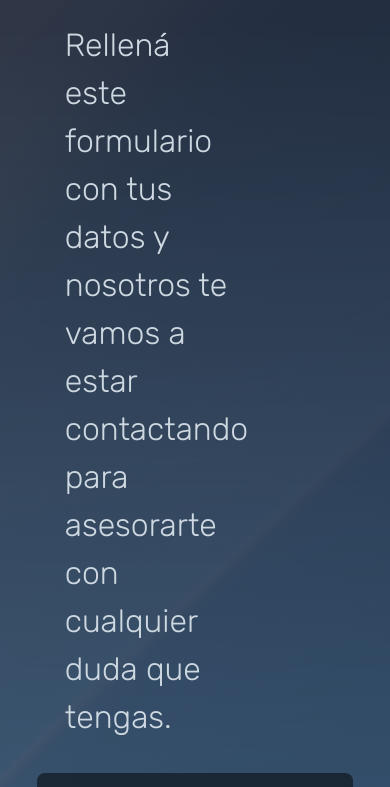
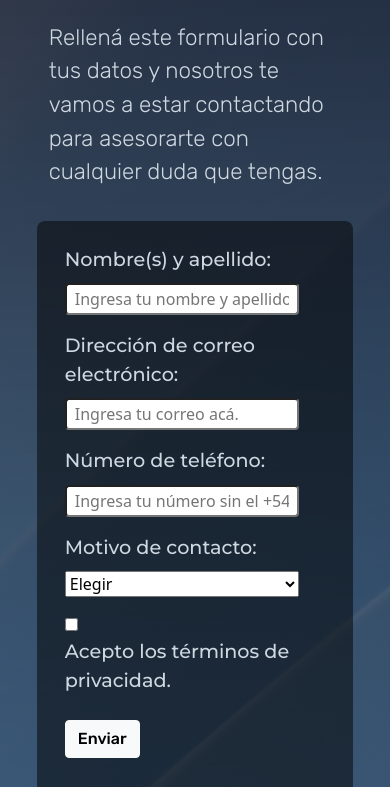
Before and after one commit to guille-k6/HTML-CSS-wpage, a plain HTML site: page formulario/formulario.html in a window 390 px wide. Shown: the part 306-1093 px from the top of the page. Drawn offline with nearby package versions, Linux system fonts and the light colour scheme.

Commit message:
fixin formualrio section font sizes and margin in social media container

```diff
--- a/scss/_mediaQueries.scss
+++ b/scss/_mediaQueries.scss
@@ -24,6 +24,11 @@
 	}
 	.tituloForm{
 		font-size: 2.5rem;
+	}
+	.textoForm{
+		width: 100%;
+		padding: 1rem 0rem;
+		font-size: 1.4rem;
 	}
 
 }
--- a/scss/estilos.scss
+++ b/scss/estilos.scss
@@ -459,6 +459,9 @@ p.textoFooter{
 	font-size: 1.3em;
 	padding:1rem;
 }
+.botonEnviar{
+	@include font-Rubik(500);
+}
 .containerGadget{
 	background: linear-gradient(90deg, rgba(58,198,233,0.3) 3%, rgba(0,0,0,0) 100%);
 	border-left: 2px solid $celeste;
@@ -468,6 +471,7 @@ p.textoFooter{
 .widgetRedes{
 	background-color: $negrito;
 	border-radius: 8px;
+	margin: 4px;
 	padding: 1rem;
 	border: 1px solid $azul-oscuro;
 	box-shadow: 9px 0px 12px 4px rgba(0,0,0,0.63);
@@ -637,6 +641,8 @@ p.textoFooter{
 
 html{
 	background-color: #001c2d;
+	scroll-behavior: smooth;
+	scroll-padding-top: 120px;
 }
 
 @import "mediaQueries";
```
Also changed, not shown: css/estilos.css, 1 other file.
